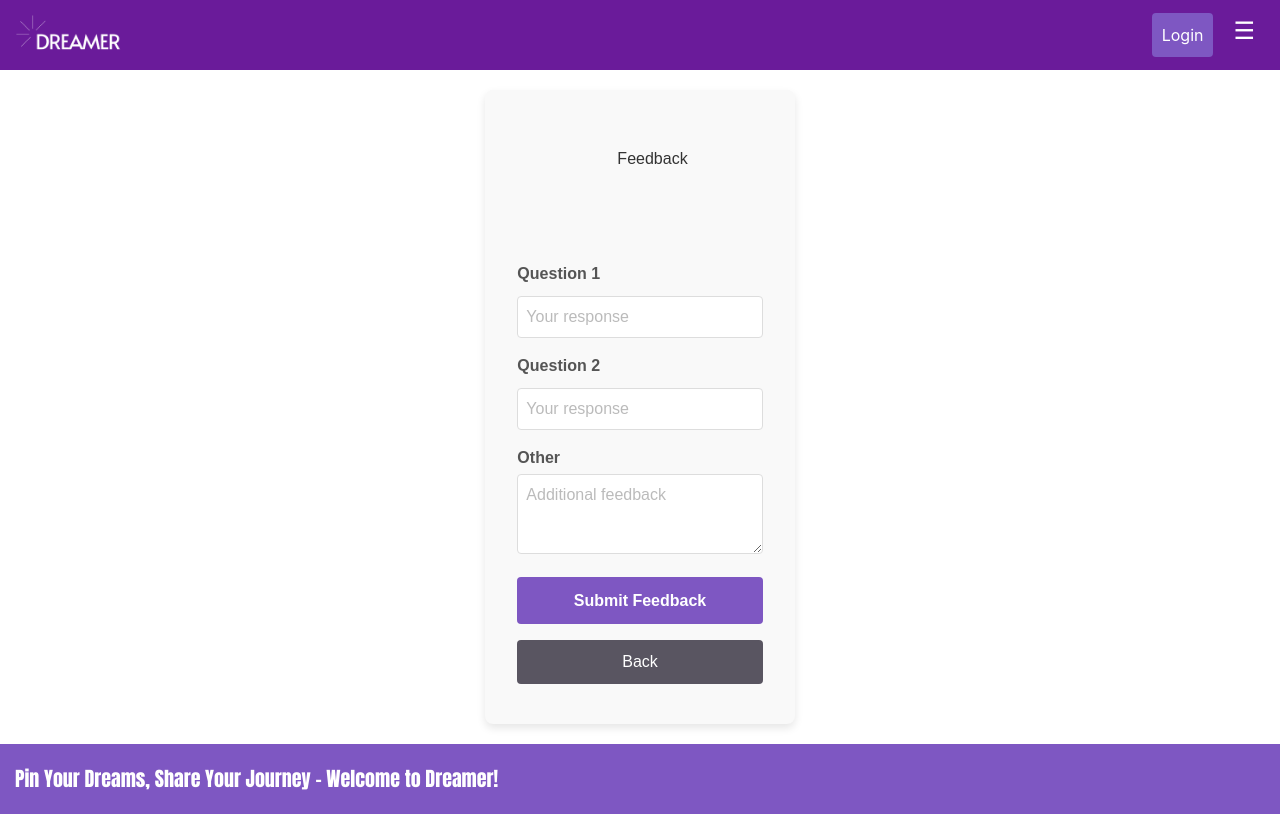
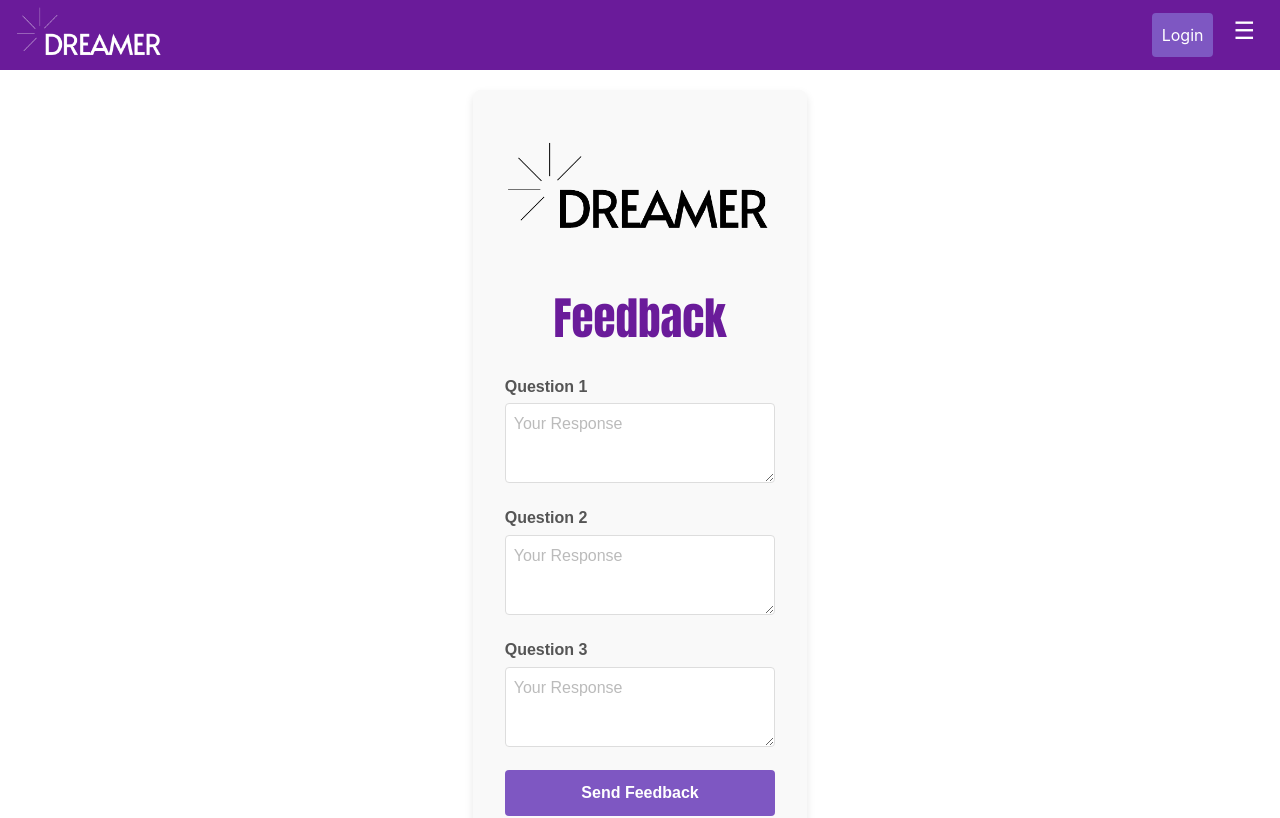
Before and after one commit to vishnukommuri326/Dreamers, a React (Create React App) app in the folder front-end/: page /feedback in a window 1280 px wide. Shown: the top 818 px of the page. Built offline with nearby package versions, Linux system fonts and the light colour scheme.

Commit message:
Response message and Handle submission for Feedback, Unified Feedback and Contact Formatting, Pressing on the logo in header will take you to home.

```diff
--- a/front-end/src/assets/styles/App.css
+++ b/front-end/src/assets/styles/App.css
@@ -55,7 +55,9 @@ body, html, #root {
 }
 
 .logo {
-  height: 100%;
+  height: auto;
+  max-width: 150px;
+
 }
 
 .hamburger-menu {
--- a/front-end/src/pages/Feedback.js
+++ b/front-end/src/pages/Feedback.js
@@ -1,31 +1,79 @@
-import React from 'react';
+import React, { useState } from 'react';
+import logo from '../assets/images/dreamer-1-Alternate.png';
+import '../assets/styles/About.css'; // Used for back button formatting
 import '../assets/styles/Feedback.css';
-import '../assets/styles/About.css'; // Used for back button formatting
 
-const FeedbackForm = () => {
+
+const FeedbackForm = (props) => {
+  const [formData, setFormData] = useState({ answer1: '', answer2: '', answer3: '' });
+
+  const handleChange = (e) => {
+    const { name, value } = e.target;
+    setFormData({ ...formData, [name]: value });
+  };
+
+  const handleSubmit = (e) => {
+    e.preventDefault();
+    // Simulate sending an email
+    console.log('Form submitted:', formData);
+    alert('Your Feedback has been sent successfully!');
+    setFormData({ answer1: '', answer2: '', answer3: '' }); // Clear form fields after submission
+  };
+
   return (
     <div className="feedback-form-container">
-      <h2>Feedback</h2>
-      <form>
+      <header className="header">
+        <img src={logo} alt="Logo" className="Altlogo" />
+      </header>
+
+
+      <h1>Feedback</h1>
+      <form onSubmit={handleSubmit} className="feedback-form">
         <div className="form-group">
-          <label>Question 1</label>
-          <input type="text" placeholder="Your response" required/>
-        </div>
-        <div className="form-group">
-          <label>Question 2</label>
-          <input type="text" placeholder="Your response" required/>
+          <label htmlFor="answer1">Question 1</label>
+          <textarea
+            type="message"
+            id="answer1"
+            name="answer1"
+            value={formData.answer1}
+            onChange={handleChange}
+            placeholder='Your Response'
+            required
+          />
         </div>
 
         <div className="form-group">
-          <label>Other</label>
-          <textarea placeholder="Additional feedback"></textarea>
+          <label htmlFor="answer2">Question 2</label>
+          <textarea
+            type="message"
+            id="answer2"
+            name="answer2"
+            value={formData.answer2}
+            onChange={handleChange}
+            placeholder='Your Response'
+            required
+          />
         </div>
-        <button type="submit" className="submit-btn">Submit Feedback</button>
+
+        <div className="form-group">
+          <label htmlFor="answer3">Question 3</label>
+          <textarea
+            type="message"
+            id="answer3"
+            name="answer3"
+            value={formData.answer3}
+            onChange={handleChange}
+            placeholder='Your Response'
+            required
+          />
+        </div>
+
+        <button type="submit" className="submit-btn">Send Feedback</button>
       </form>
 
       <button type="button" className="back-btn" onClick={() => window.location.href='/about'}>Back</button>
 
-      </div>
+    </div>
   );
 };
 
--- a/front-end/src/pages/Header.js
+++ b/front-end/src/pages/Header.js
@@ -19,7 +19,12 @@ const Header = props => {
     return (
       <div>
          <header className="App-header">
-        <img src={logo} alt="Logo" className="logo" />
+
+          <Link to="/">
+
+          <img src={logo} alt="Logo" className="logo" />
+
+          </Link>
 
 
         <div className= "controls-container">
```
